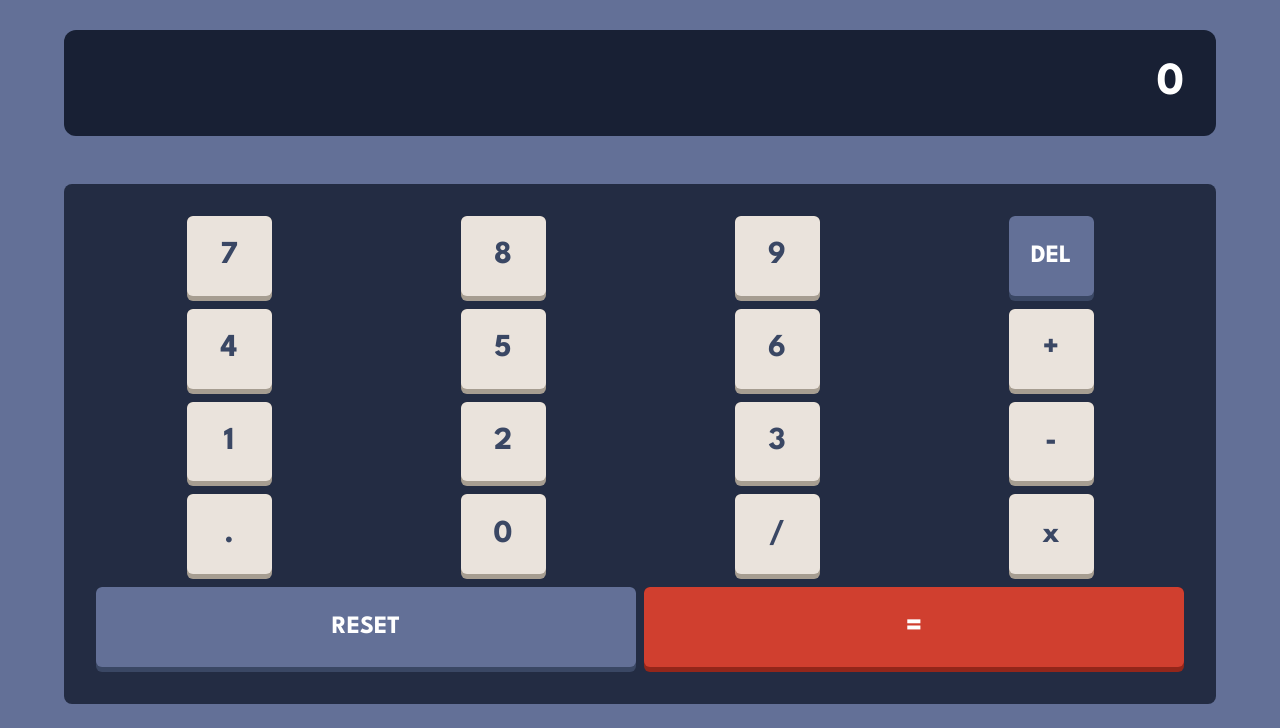
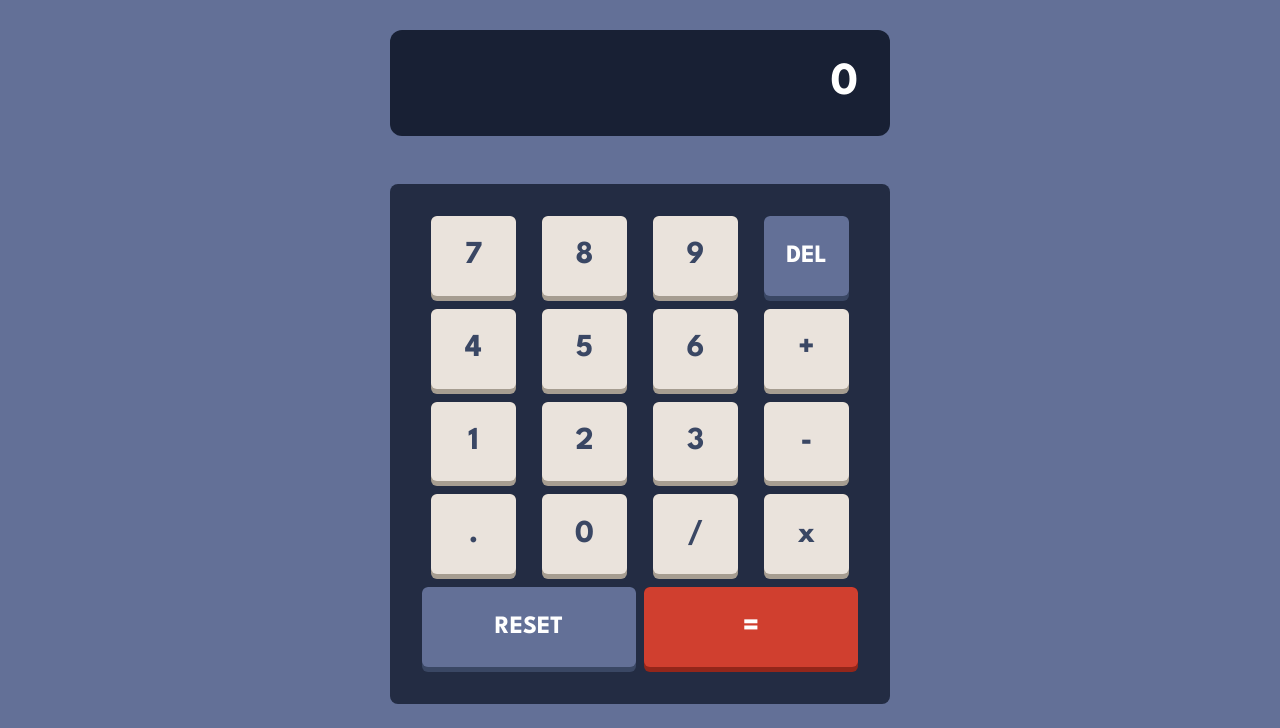
Before and after one commit to ale02code/calculator-app-main, a plain HTML site: page index.html in a window 1280 px wide. Shown: the part 72-800 px from the top of the page. Drawn offline with Linux system fonts and the light colour scheme.

Commit message:
add media query

```diff
--- a/css/main-style.css
+++ b/css/main-style.css
@@ -367,3 +367,9 @@
   background-color: var(--soft-cyan-key-shadow);
   color: var(--very-light-gray-screen);
 }
+
+@media screen and (min-width: 500px) {
+  .main-container {
+    max-width: 500px;
+  }
+}
```
